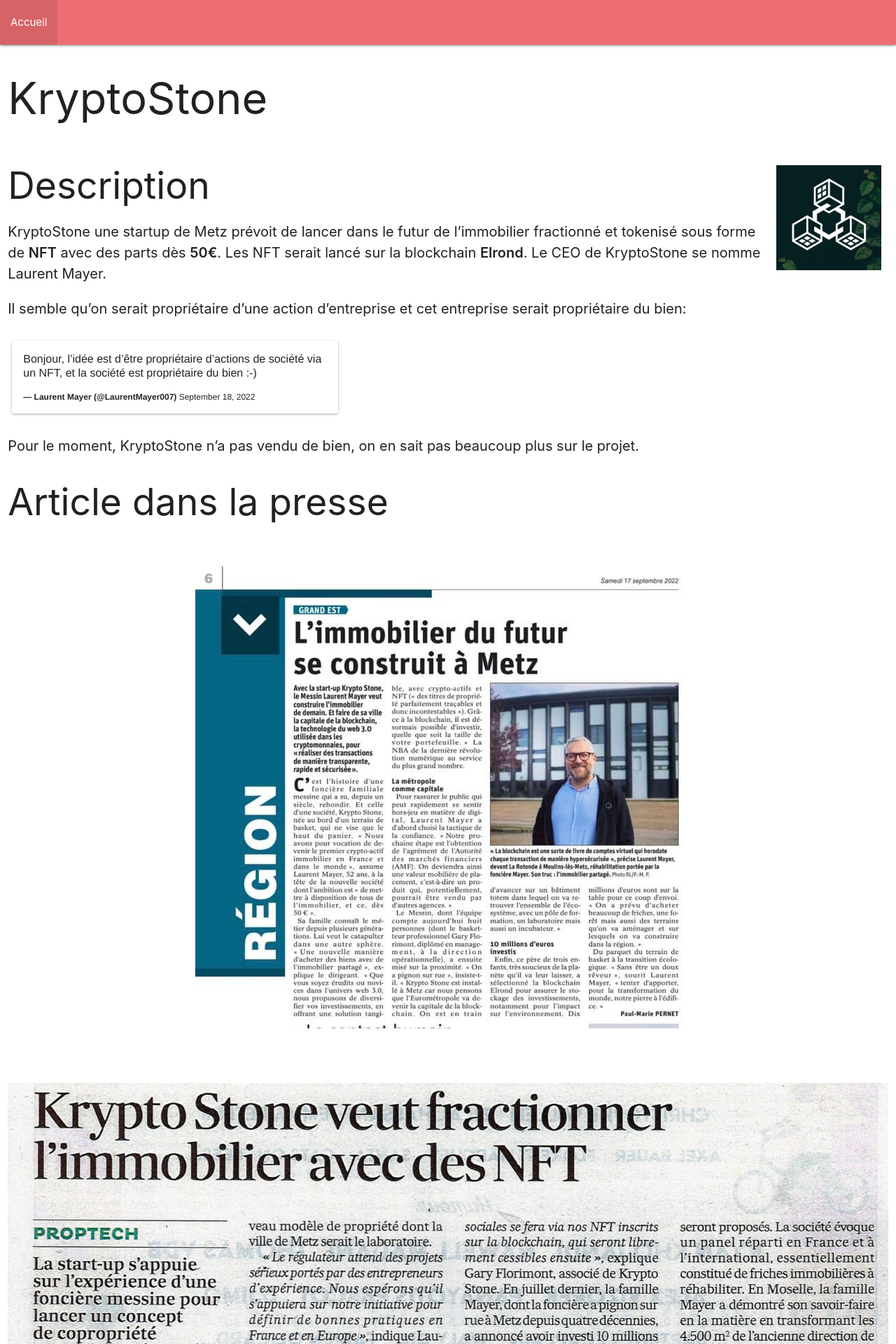
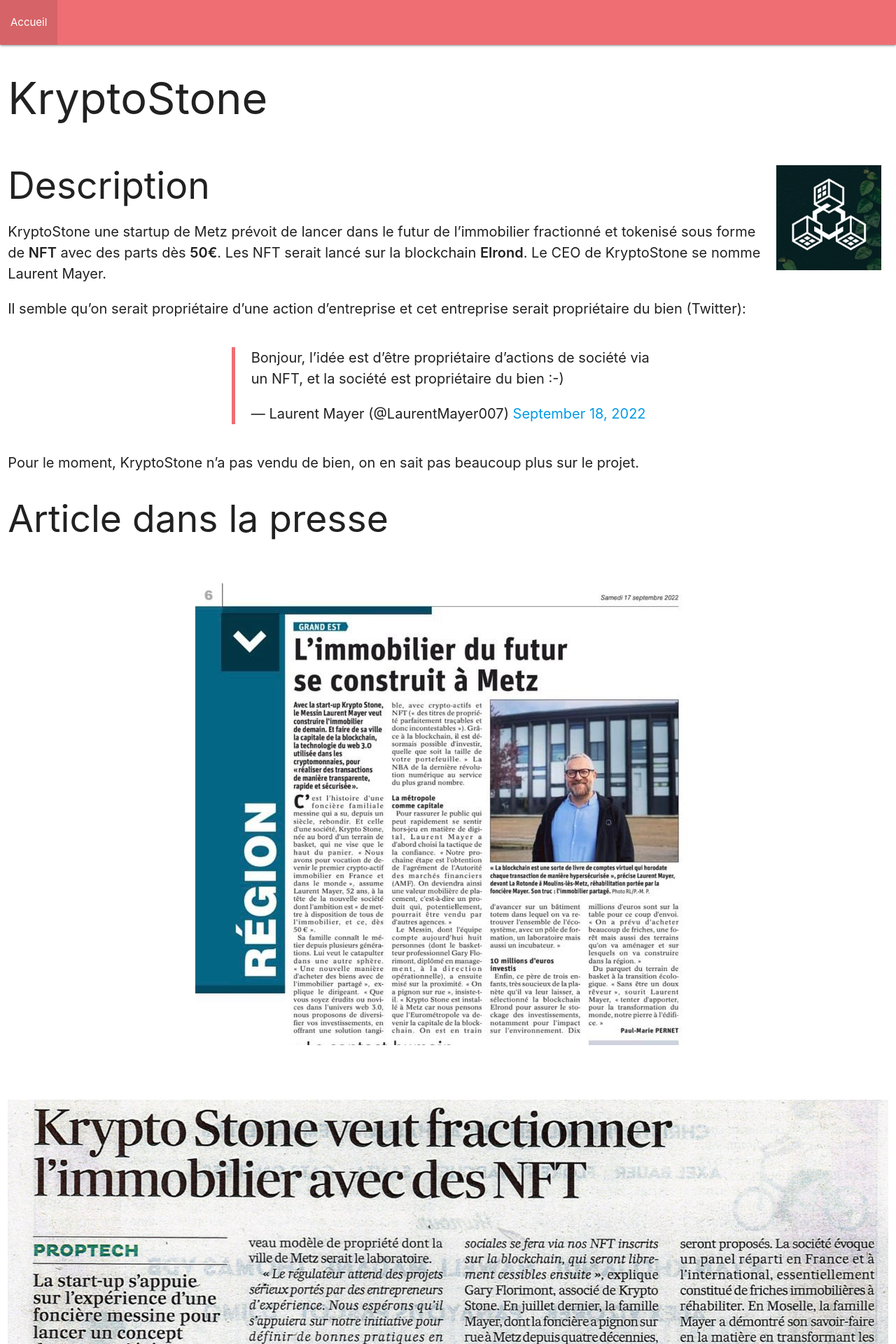
Before and after one commit to minus78/minus78.github.io, a Jekyll site: the page built from _posts/2022-10-16-Kryptostone.markdown, in a window 1280 px wide. Shown: the top 1920 px of the page at 70% size. Built offline with Jekyll 4.4.1, drawn with Linux system fonts in a browser that asks for light colours; comment, search, counter and statistics services are not loaded.

Commit message:
change style tweet

```diff
--- a/_posts/2022-10-16-Kryptostone.markdown
+++ b/_posts/2022-10-16-Kryptostone.markdown
@@ -9,9 +9,13 @@
 
 KryptoStone une startup de Metz prévoit de lancer dans le futur de l'immobilier fractionné et tokenisé sous forme de **NFT** avec des parts dès **50€**. Les NFT serait lancé sur la blockchain **Elrond**. Le CEO de KryptoStone se nomme Laurent Mayer.
 
-Il semble qu'on serait propriétaire d'une action d'entreprise et cet entreprise serait propriétaire du bien:
+Il semble qu'on serait propriétaire d'une action d'entreprise et cet entreprise serait propriétaire du bien (Twitter):
 
-<blockquote class="twitter-tweet" data-conversation="none"><p lang="fr" dir="ltr">Bonjour, l’idée est d’être propriétaire d’actions de société via un NFT, et la société est propriétaire du bien :-)</p>&mdash; Laurent Mayer (@LaurentMayer007) <a href="https://twitter.com/LaurentMayer007/status/1571465970333491200?ref_src=twsrc%5Etfw">September 18, 2022</a></blockquote> <script async src="https://platform.twitter.com/widgets.js" charset="utf-8"></script>
+<div class="row">
+    <div class="col m6 offset-m3 s12">
+            <blockquote class="twitter-tweet" data-conversation="none"><p lang="fr" dir="ltr">Bonjour, l’idée est d’être propriétaire d’actions de société via un NFT, et la société est propriétaire du bien :-)</p>&mdash; Laurent Mayer (@LaurentMayer007) <a href="https://twitter.com/LaurentMayer007/status/1571465970333491200?ref_src=twsrc%5Etfw">September 18, 2022</a></blockquote>
+    </div>
+</div>
 
 
 Pour le moment, KryptoStone n'a pas vendu de bien, on en sait pas beaucoup plus sur le projet.
--- a/style.css
+++ b/style.css
@@ -42,37 +42,3 @@
 {
     font-size: 20px;
 }
-
-div .contenu blockquote.twitter-tweet {
-    display: inline-block;
-    font-family: "Helvetica Neue", Roboto, "Segoe UI", Calibri, sans-serif;
-    font-size: 12px;
-    font-weight: bold;
-    line-height: 16px;
-    border-color: #eee #ddd #bbb;
-    border-radius: 5px;
-    border-style: solid;
-    border-width: 1px;
-    box-shadow: 0 1px 3px rgba(0, 0, 0, 0.15);
-    margin: 10px 5px;
-    padding: 0 16px 16px 16px;
-    max-width: 468px;
-  }
-
-  div .contenu  blockquote.twitter-tweet p {
-    font-size: 16px;
-    font-weight: normal;
-    line-height: 20px;
-  }
-
-div .contenu  blockquote.twitter-tweet a {
-    color: inherit;
-    font-weight: normal;
-    text-decoration: none;
-    outline: 0 none;
-  }
-
-  div .contenu  blockquote.twitter-tweet a:hover,
-  div .contenu blockquote.twitter-tweet a:focus {
-    text-decoration: underline;
-  }
```
